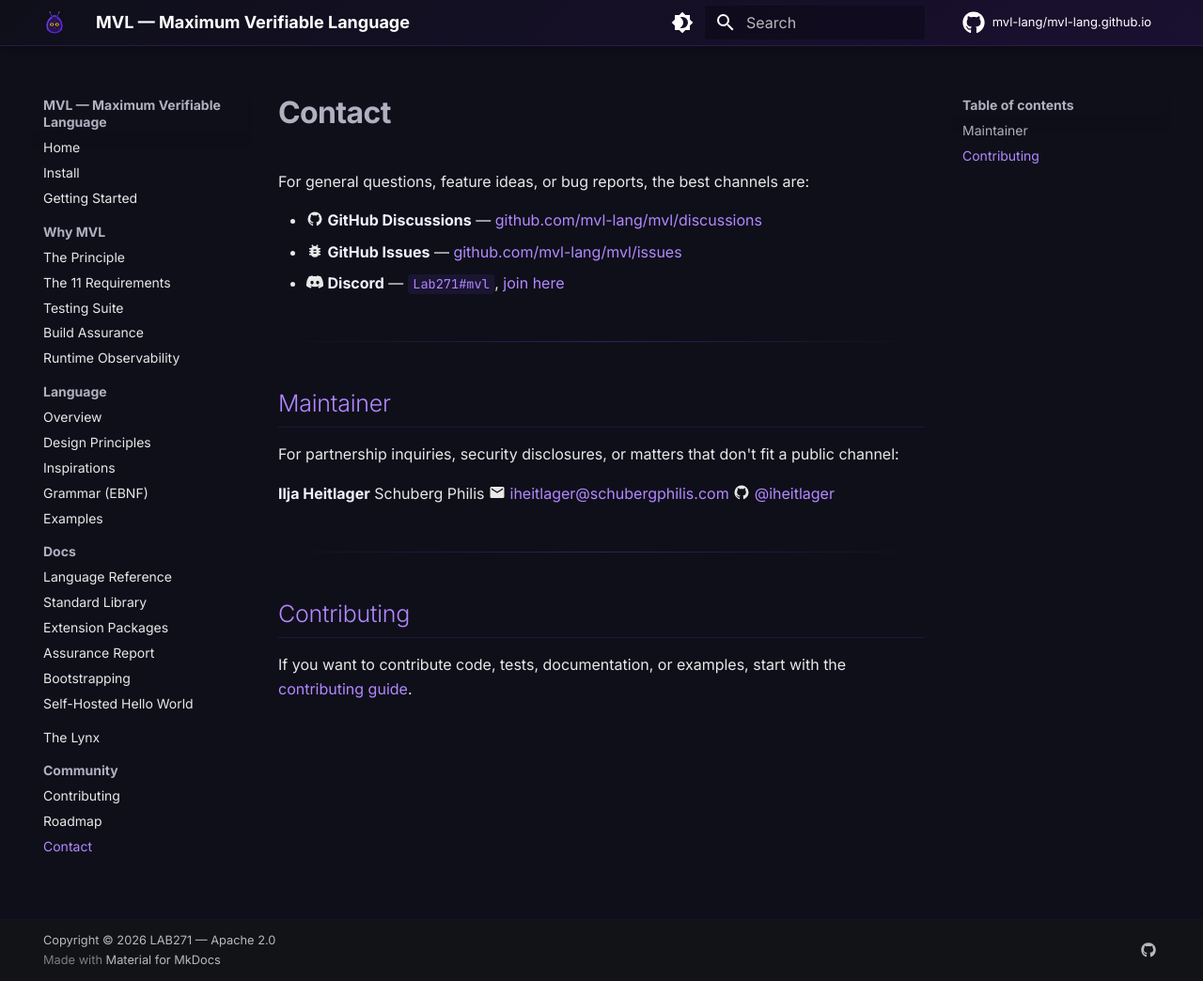
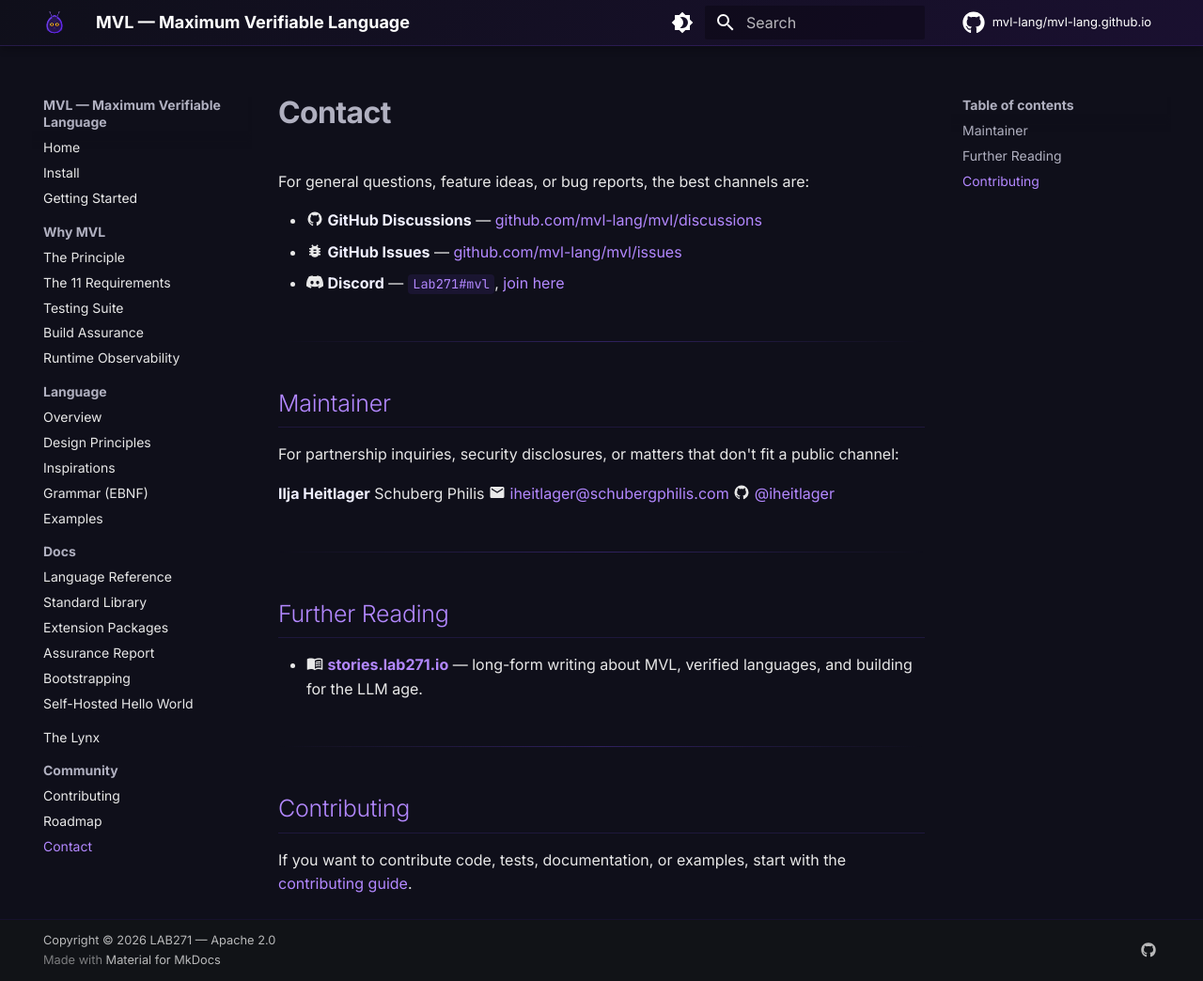
Before and after one commit to mvl-lang/mvl-lang.github.io, an MkDocs documentation site: the page built from docs/community/contact.md, in a window 1280 px wide and 1044 px high. Shown: the whole window at 94% size. Built offline with MkDocs 1.6.1 and Material for MkDocs 9.7.7, drawn with Linux system fonts in a browser that asks for light colours; comment, search, counter and statistics services are not loaded.

Commit message:
docs(contact): link stories.lab271.io for further reading

```diff
--- a/docs/community/contact.md
+++ b/docs/community/contact.md
@@ -19,6 +19,12 @@
 
 ---
 
+## Further Reading
+
+- :material-book-open-variant: **[stories.lab271.io](https://stories.lab271.io)** — long-form writing about MVL, verified languages, and building for the LLM age.
+
+---
+
 ## Contributing
 
 If you want to contribute code, tests, documentation, or examples, start with the [contributing guide](contributing.md).
```
